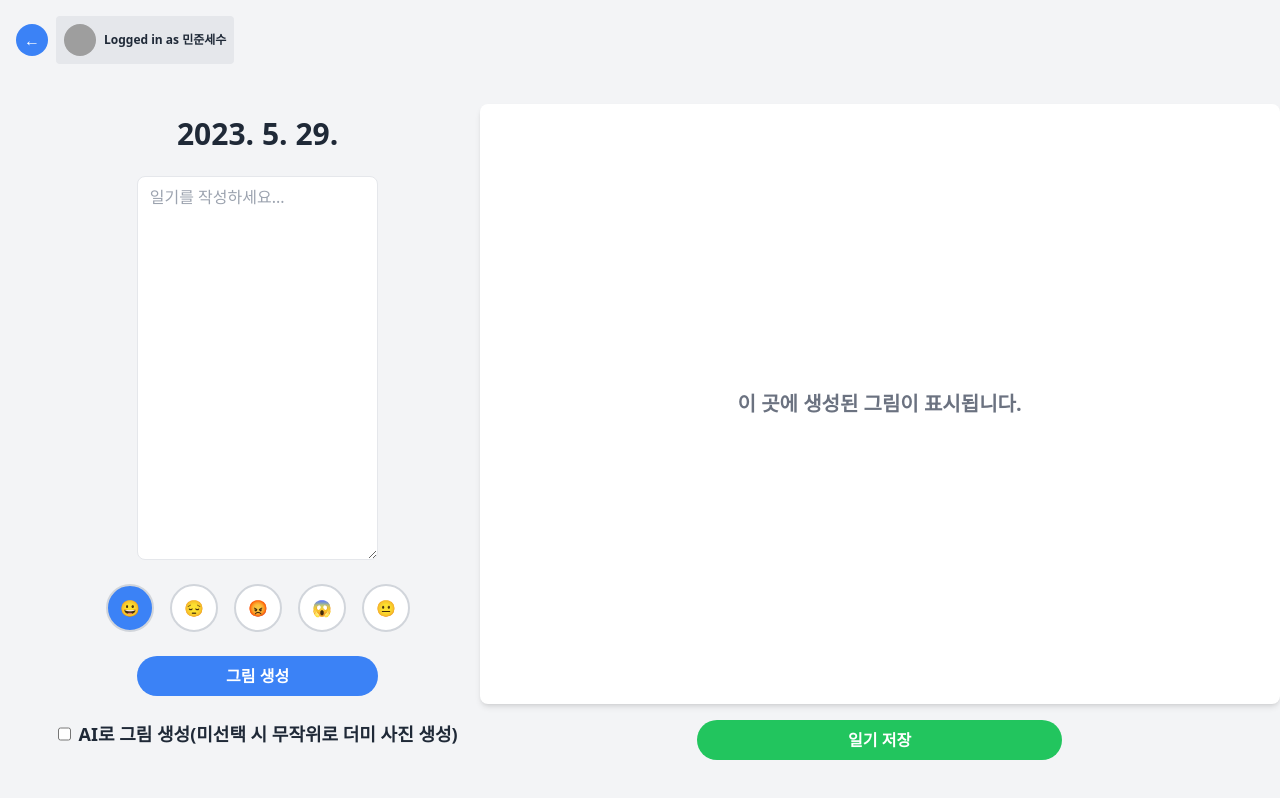
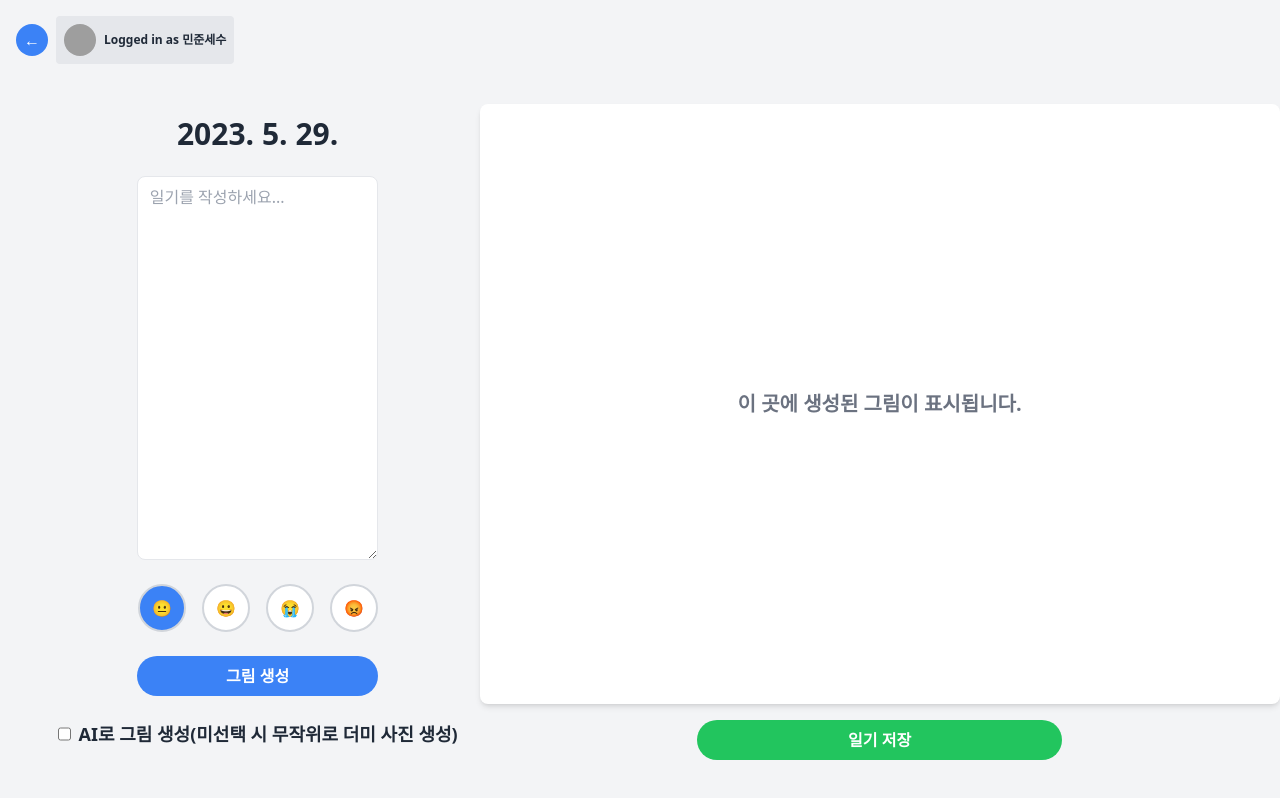
Before and after one commit to yulmu-catsetki/next-haru-box, a Next.js app: page /DiaryPage in a window 1280 px wide. Built offline with nearby package versions, Linux system fonts and the light colour scheme; no server answers; grey boxes are pictures that could not be loaded.

Commit message:
감정 아이콘 목록 수정

```diff
--- a/src/pages/DiaryPage.js
+++ b/src/pages/DiaryPage.js
@@ -152,11 +152,10 @@ const DiaryPage = () => {
 
           <div className="flex justify-center mb-6">
             {[
+              '😐', // Neutral
               '😀', // Joy
-              '😔', // Sadness
+              '😭', // Sadness
               '😡', // Anger
-              '😱', // Fear
-              '😐', // Neutral
             ].map((val, index) => (
               <button
                 key={index + 1}
```
